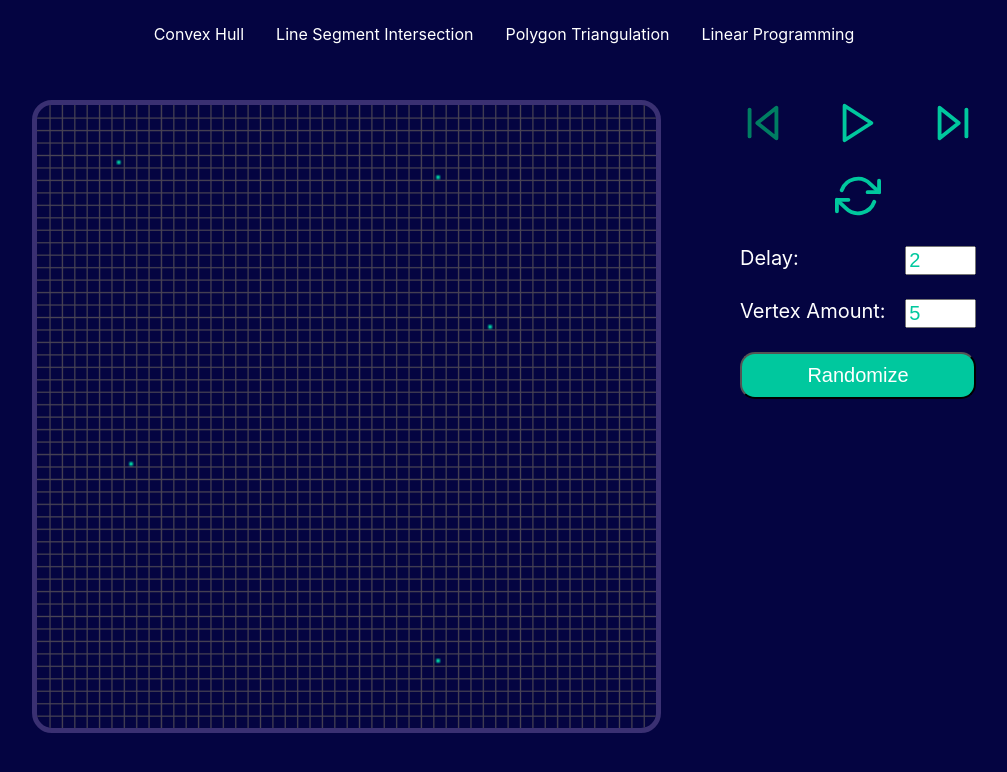
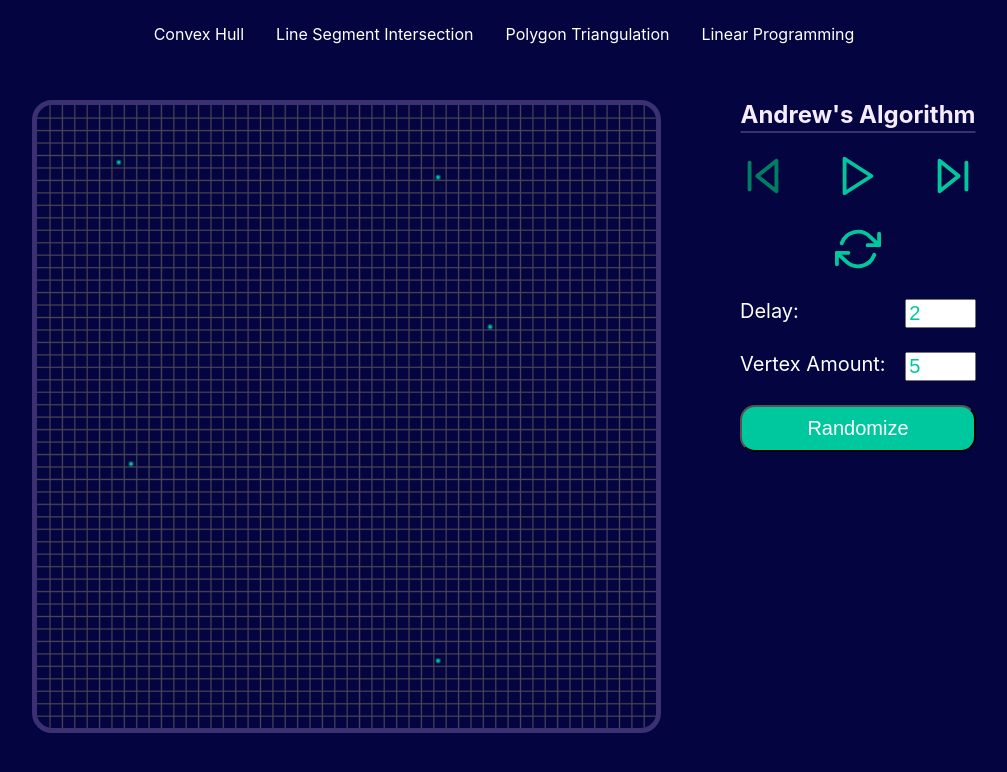
Before and after one commit to SonnyZ789123/computational-geometry-algorithms-visualizer, a React (Create React App) app: page /convex-hull/andrews-algorithm in a window 1280 px wide. Shown: the top 772 px of the page, without its empty margins (136-1143 px from the left). Built offline with nearby package versions, Linux system fonts and the light colour scheme.

Commit message:
Create algorithm title in Controls component

```diff
--- a/src/modules/ConvexHull.tsx
+++ b/src/modules/ConvexHull.tsx
@@ -23,19 +23,28 @@ import Controls from './_common/Controls';
 const useAlgorithmRouter = () => {
   const { id } = useParams(); // The choice of algorithm
 
-  const algorithmRouter = useMemo<AlgorithmGenerator>(() => {
+  const algorithmRouter = useMemo<{
+    title: string;
+    algorithm: AlgorithmGenerator;
+  }>(() => {
     const { BRUTE_FORCE, ANDREW, GRAHAM, JARVIS } = convexHullIds;
     switch (id) {
       case BRUTE_FORCE:
-        return bruteForceConvexHull;
+        return {
+          title: 'Brute Force Convex Hull',
+          algorithm: bruteForceConvexHull,
+        };
       case ANDREW:
-        return andrewConvexHull;
+        return { title: "Andrew's Algorithm", algorithm: andrewConvexHull };
       case GRAHAM:
-        return grahamConvexHull;
+        return { title: "Graham's Scan", algorithm: grahamConvexHull };
       case JARVIS:
-        return jarvisConvexHull;
+        return { title: "Jarvis' March", algorithm: jarvisConvexHull };
       default:
-        return undefined as unknown as AlgorithmGenerator; // Dummy return type
+        return undefined as unknown as {
+          title: string;
+          algorithm: AlgorithmGenerator;
+        }; // Dummy return type
     }
   }, [id]);
 
@@ -77,14 +86,15 @@ function ConvexHull(): JSX.Element {
     setDrawBuffer(localDrawBuffer);
   }, []);
 
-  return !algorithmRouter ? (
+  return !algorithmRouter.algorithm ? (
     <Navigate to='/not-found' />
   ) : (
     <PageWrapper>
       <Canvas canvasRef={canvasRef} />
       <Controls
+        algorithmTitle={algorithmRouter.title}
         randomize={randomize}
-        genAlgorithm={algorithmRouter}
+        genAlgorithm={algorithmRouter.algorithm}
         canvasElement={canvasRef.current}
         drawBuffer={drawBuffer}
         data={{ vertices }}
--- a/src/modules/LineSegmentIntersetion.tsx
+++ b/src/modules/LineSegmentIntersetion.tsx
@@ -17,15 +17,27 @@ import Controls from './_common/Controls';
 const useAlgorithmRouter = () => {
   const { id } = useParams(); // The choice of algorithm
 
-  const algorithmRouter = useMemo<AlgorithmGenerator>(() => {
+  const algorithmRouter = useMemo<{
+    title: string;
+    algorithm: AlgorithmGenerator;
+  }>(() => {
     const { BRUTE_FORCE, PLANE_SWEEP } = lineSegmentIntersectionIds;
     switch (id) {
       case BRUTE_FORCE:
-        return undefined as unknown as AlgorithmGenerator;
+        return {
+          title: 'Brute Force Line Sgement Intersection',
+          algorithm: undefined as unknown as AlgorithmGenerator,
+        };
       case PLANE_SWEEP:
-        return undefined as unknown as AlgorithmGenerator;
+        return {
+          title: 'Plane Sweep Algorithm',
+          algorithm: undefined as unknown as AlgorithmGenerator,
+        };
       default:
-        return undefined as unknown as AlgorithmGenerator; // Dummy return type
+        return undefined as unknown as {
+          title: string;
+          algorithm: AlgorithmGenerator;
+        }; // Dummy return type
     }
   }, [id]);
 
@@ -67,14 +79,15 @@ function LineSegmentIntersection(): JSX.Element {
     setDrawBuffer(localDrawBuffer);
   }, []);
 
-  return !algorithmRouter ? (
+  return !algorithmRouter.algorithm ? (
     <Navigate to='/not-found' />
   ) : (
     <PageWrapper>
       <Canvas canvasRef={canvasRef} />
       <Controls
+        algorithmTitle={algorithmRouter.title}
         randomize={randomize}
-        genAlgorithm={algorithmRouter}
+        genAlgorithm={algorithmRouter.algorithm}
         canvasElement={canvasRef.current}
         drawBuffer={drawBuffer}
         data={{ vertices }}
--- a/src/modules/LinearProgramming.tsx
+++ b/src/modules/LinearProgramming.tsx
@@ -17,15 +17,27 @@ import Controls from './_common/Controls';
 const useAlgorithmRouter = () => {
   const { id } = useParams(); // The choice of algorithm
 
-  const algorithmRouter = useMemo<AlgorithmGenerator>(() => {
+  const algorithmRouter = useMemo<{
+    title: string;
+    algorithm: AlgorithmGenerator;
+  }>(() => {
     const { HALF_PLANE, ENCLOSING_DISC } = linearProgrammingIds;
     switch (id) {
       case HALF_PLANE:
-        return undefined as unknown as AlgorithmGenerator;
+        return {
+          title: 'Half-Plane Intersection',
+          algorithm: undefined as unknown as AlgorithmGenerator,
+        };
       case ENCLOSING_DISC:
-        return undefined as unknown as AlgorithmGenerator;
+        return {
+          title: 'Smallest Enclosing Disc',
+          algorithm: undefined as unknown as AlgorithmGenerator,
+        };
       default:
-        return undefined as unknown as AlgorithmGenerator; // Dummy return type
+        return undefined as unknown as {
+          title: string;
+          algorithm: AlgorithmGenerator;
+        }; // Dummy return type
     }
   }, [id]);
 
@@ -67,14 +79,15 @@ function LinearProgramming(): JSX.Element {
     setDrawBuffer(localDrawBuffer);
   }, []);
 
-  return !algorithmRouter ? (
+  return !algorithmRouter.algorithm ? (
     <Navigate to='/not-found' />
   ) : (
     <PageWrapper>
       <Canvas canvasRef={canvasRef} />
       <Controls
+        algorithmTitle={algorithmRouter.title}
         randomize={randomize}
-        genAlgorithm={algorithmRouter}
+        genAlgorithm={algorithmRouter.algorithm}
         canvasElement={canvasRef.current}
         drawBuffer={drawBuffer}
         data={{ vertices }}
--- a/src/modules/PolygonTriangulation.tsx
+++ b/src/modules/PolygonTriangulation.tsx
@@ -17,13 +17,22 @@ import Controls from './_common/Controls';
 const useAlgorithmRouter = () => {
   const { id } = useParams(); // The choice of algorithm
 
-  const algorithmRouter = useMemo<AlgorithmGenerator>(() => {
+  const algorithmRouter = useMemo<{
+    title: string;
+    algorithm: AlgorithmGenerator;
+  }>(() => {
     const { POLYGON_TRIANGULATION } = polygonTriangulationIds;
     switch (id) {
       case POLYGON_TRIANGULATION:
-        return undefined as unknown as AlgorithmGenerator;
+        return {
+          title: 'Polygon Triangulation',
+          algorithm: undefined as unknown as AlgorithmGenerator,
+        };
       default:
-        return undefined as unknown as AlgorithmGenerator; // Dummy return type
+        return undefined as unknown as {
+          title: string;
+          algorithm: AlgorithmGenerator;
+        }; // Dummy return type
     }
   }, [id]);
 
@@ -65,14 +74,15 @@ function PolygonTriangulation(): JSX.Element {
     setDrawBuffer(localDrawBuffer);
   }, []);
 
-  return !algorithmRouter ? (
+  return !algorithmRouter.algorithm ? (
     <Navigate to='/not-found' />
   ) : (
     <PageWrapper>
       <Canvas canvasRef={canvasRef} />
       <Controls
+        algorithmTitle={algorithmRouter.title}
         randomize={randomize}
-        genAlgorithm={algorithmRouter}
+        genAlgorithm={algorithmRouter.algorithm}
         canvasElement={canvasRef.current}
         drawBuffer={drawBuffer}
         data={{ vertices }}
--- a/src/modules/_common/Controls.tsx
+++ b/src/modules/_common/Controls.tsx
@@ -70,6 +70,7 @@ const Input = styled.input`
 `;
 
 type ControlsProps = {
+  algorithmTitle: string;
   randomize: (amount: number) => void;
   genAlgorithm: AlgorithmGenerator;
   canvasElement: HTMLCanvasElement | null;
@@ -78,6 +79,7 @@ type ControlsProps = {
 };
 
 function Controls({
+  algorithmTitle,
   randomize,
   genAlgorithm,
   canvasElement,
@@ -171,6 +173,7 @@ function Controls({
 
   return (
     <Container>
+      <AlgorithmTitle>{algorithmTitle}</AlgorithmTitle>
       <PlayContainer>
         <Icon disabled>
           <SkipBackIcon onClick={handleBackClick} />
```
